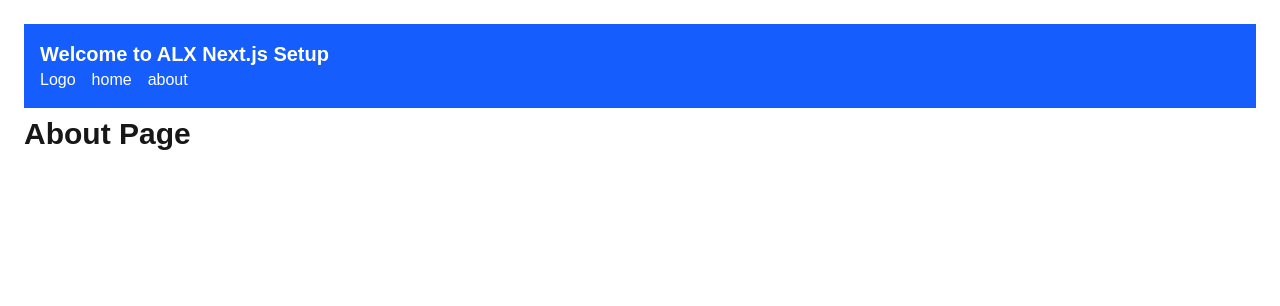
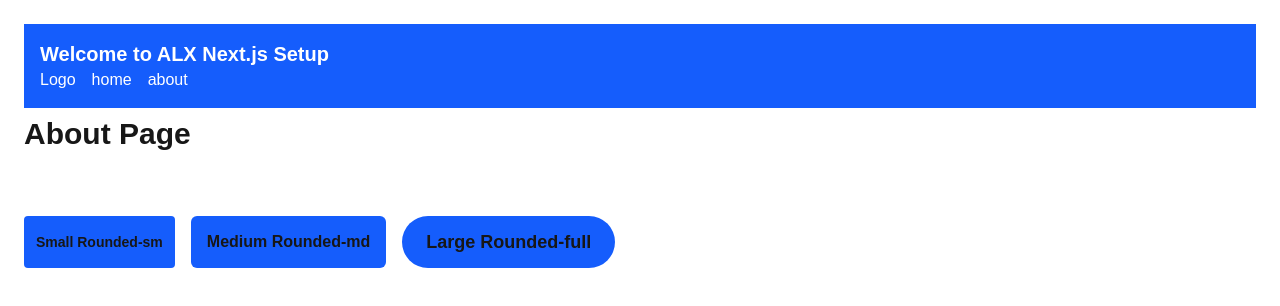
Before and after one commit to Hillary-Robert/alx-project-0x02-setup, a Next.js app in the folder alx-project-0x02/: page /about in a window 1280 px wide. Shown: the top 306 px of the page. Built offline with nearby package versions, Linux system fonts and the light colour scheme.

Commit message:
Create and Use a Button Component

```diff
--- /dev/null
+++ b/alx-project-0x02/components/common/Button.tsx
@@ -0,0 +1,27 @@
+import React from 'react';
+import { type ButtonProps } from '@/interfaces';
+
+const sizeClasses = {
+  small: 'px-3 py-1 text-sm',
+  medium: 'px-4 py-2 text-base',
+  large: 'px-6 py-3 text-lg',
+};
+
+const Button: React.FC<ButtonProps> = ({
+  size = 'medium',
+  shape = 'rounded-md',
+  onClick,
+  children,
+}) => {
+  return (
+    <button
+      onClick={onClick}
+      className={`bg-blue-600 text-blacks font-semibold hover:bg-blue-700 transition
+        ${sizeClasses[size]} ${shape} focus:outline-none`}
+    >
+      {children}
+    </button>
+  );
+};
+
+export default Button;
--- a/alx-project-0x02/components/layout/Header.tsx
+++ b/alx-project-0x02/components/layout/Header.tsx
@@ -13,6 +13,8 @@
       </nav>
 
 
+
+
     </header>
   );
 };
--- a/alx-project-0x02/interfaces/index.ts
+++ b/alx-project-0x02/interfaces/index.ts
@@ -13,3 +13,11 @@
   onClose: () => void;
   onAddPost: (title: string, content: string) => void;
 }
+
+
+export interface ButtonProps {
+  size?: 'small' | 'medium' | 'large';
+  shape?: 'rounded-sm' | 'rounded-md' | 'rounded-full';
+  onClick?: () => void;
+  children: React.ReactNode;
+}
--- a/alx-project-0x02/pages/about.tsx
+++ b/alx-project-0x02/pages/about.tsx
@@ -1,3 +1,4 @@
+import Button from "@/components/common/Button";
 import Header from "@/components/layout/Header";
 
 export default function AboutPage() {
@@ -7,6 +8,13 @@
       <Header />
       <h1 className="text-3xl font-bold mt-2">About Page</h1>
       <p className="mt-2 text-white">Learn more about this project on the About page.</p>
+
+
+      <div className="flex gap-4 mt-8">
+        <Button size="small" shape="rounded-sm">Small Rounded-sm</Button>
+        <Button size="medium" shape="rounded-md">Medium Rounded-md</Button>
+        <Button size="large" shape="rounded-full">Large Rounded-full</Button>
+      </div>
     </div>
   );
 }
```
